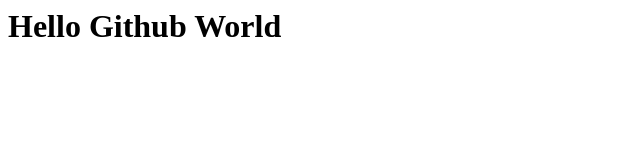
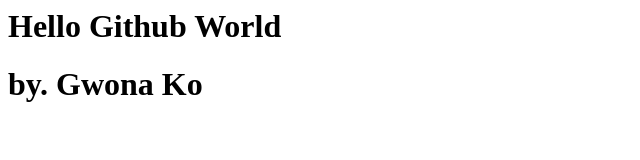
Before and after one commit to Gwona/first, a plain HTML site: page index.html in a window 1280 px wide. Shown: the whole page, without its empty margins (0-640 px from the left). Drawn offline with Linux system fonts and the light colour scheme.

Commit message:
Update index.html

```diff
--- a/index.html
+++ b/index.html
@@ -1 +1,2 @@
 <h1>Hello Github World</h1>
+<h1>by. Gwona Ko</h1>
```
